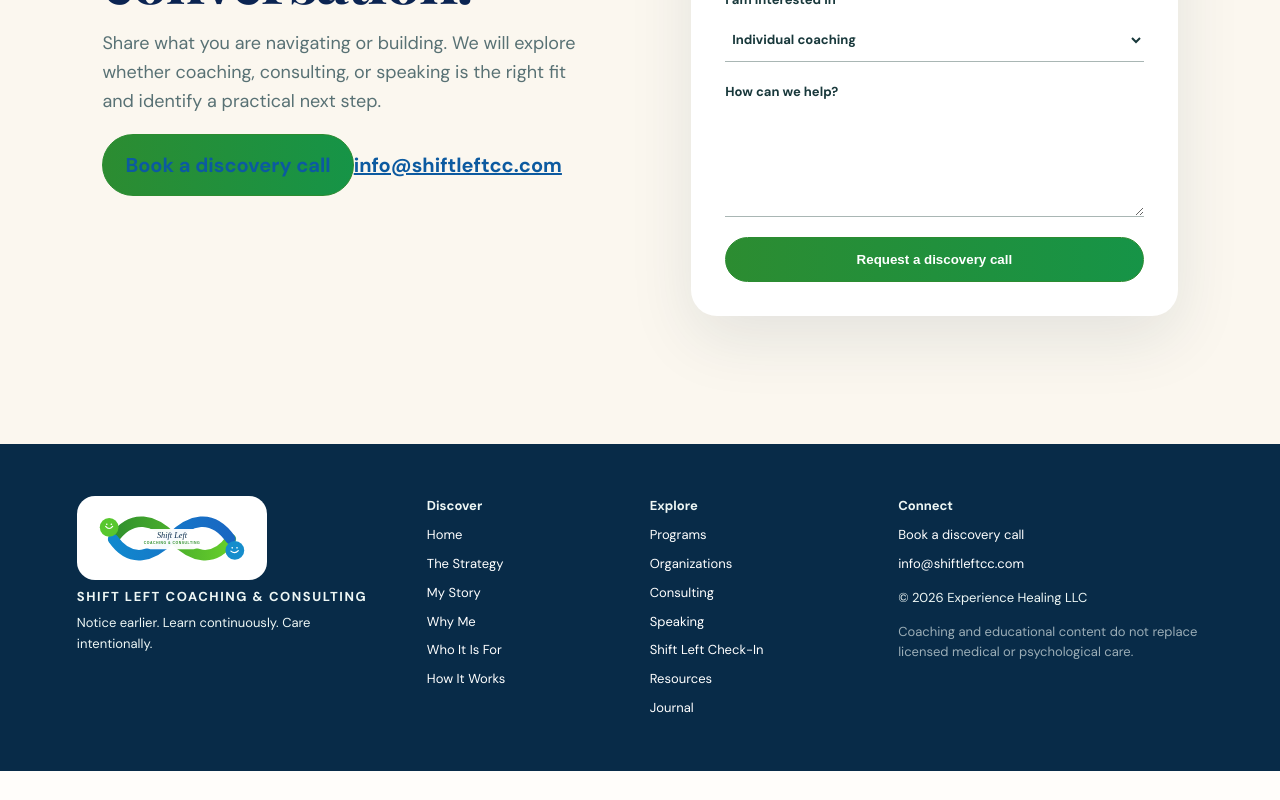
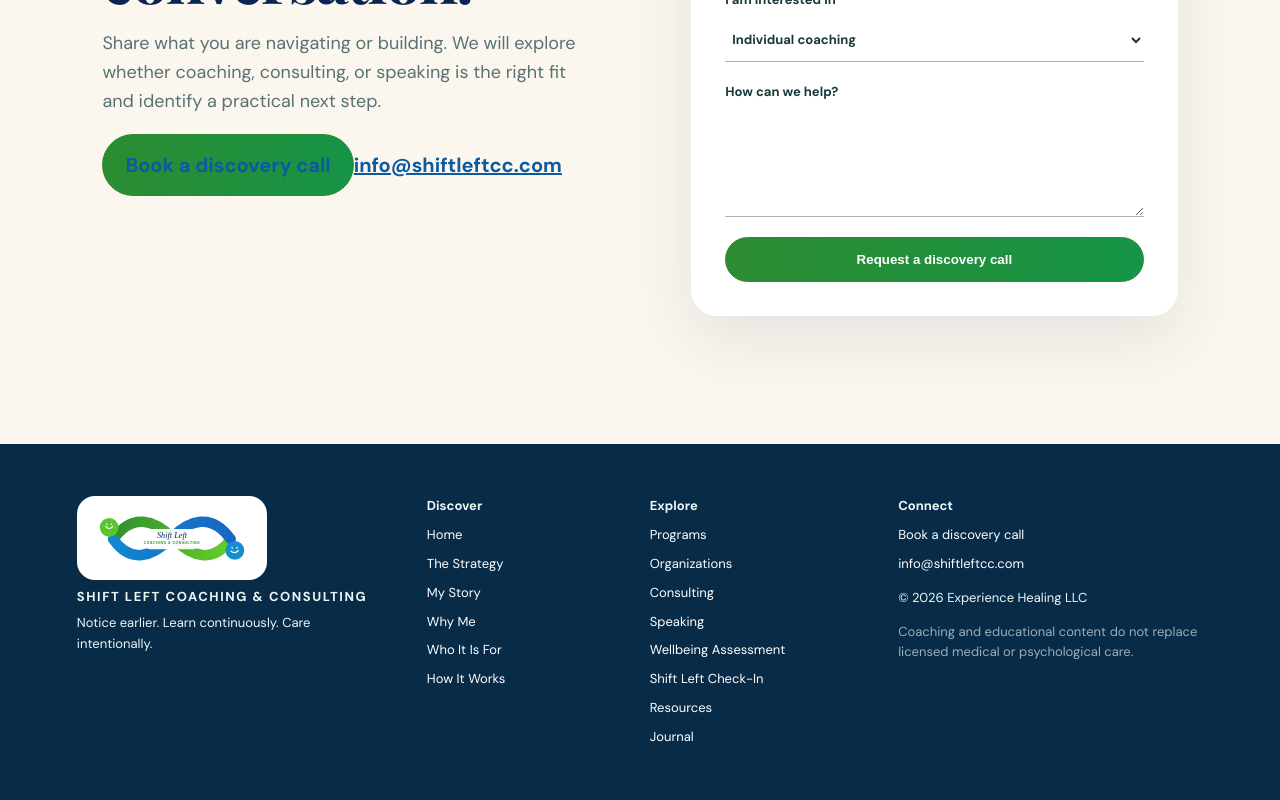
Before and after one commit to seattledesitv/shiftleftcc, a Next.js app: page / in a window 1280 px wide. Shown: the part 6172-6972 px from the top of the page. Before the commit the page ends 6943 px from the top, so only its background shows below. Built offline with nearby package versions, Linux system fonts and the light colour scheme; a web font is replaced by a local one.

Commit message:
Add wellbeing assessment to global footer

```diff
--- a/app/layout.tsx
+++ b/app/layout.tsx
@@ -33,7 +33,7 @@ export default function RootLayout({ children }: Readonly<{ children: React.Reac
     <footer>
       <div className="footerBrand"><Image src="/shift-left-logo.svg" alt="Shift Left Coaching and Consulting" width={190} height={84} /><strong>SHIFT LEFT COACHING &amp; CONSULTING</strong><p>Notice earlier. Learn continuously. Care intentionally.</p></div>
       <div><strong>Discover</strong><Link href="/">Home</Link><Link href="/why-shift-left">The Strategy</Link><Link href="/my-story">My Story</Link><Link href="/why-me">Why Me</Link><Link href="/for-who">Who It Is For</Link><Link href="/how-it-works">How It Works</Link></div>
-      <div><strong>Explore</strong><Link href="/programs">Programs</Link><Link href="/organizations">Organizations</Link><Link href="/consulting">Consulting</Link><Link href="/speaking">Speaking</Link><Link href="/assessment">Shift Left Check-In</Link><Link href="/resources">Resources</Link><Link href="/blog">Journal</Link></div>
+      <div><strong>Explore</strong><Link href="/programs">Programs</Link><Link href="/organizations">Organizations</Link><Link href="/consulting">Consulting</Link><Link href="/speaking">Speaking</Link><Link href="/wellbeing-assessment">Wellbeing Assessment</Link><Link href="/assessment">Shift Left Check-In</Link><Link href="/resources">Resources</Link><Link href="/blog">Journal</Link></div>
       <div><strong>Connect</strong><Link href="/book">Book a discovery call</Link><a href="mailto:info@shiftleftcc.com">info@shiftleftcc.com</a><p>© 2026 Experience Healing LLC</p><p className="finePrint">Coaching and educational content do not replace licensed medical or psychological care.</p></div>
     </footer>
   </body></html>;
```
